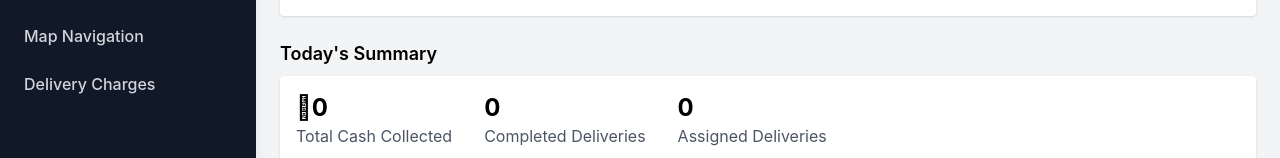
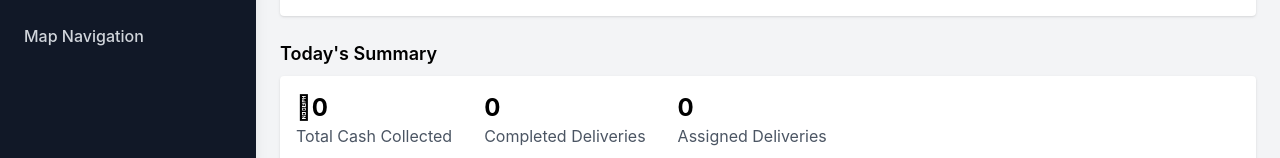
Before and after one commit to aayam871/Finalyear-project, a React (Create React App) app: page /delivery-agent/dashboard in a window 1280 px wide. Shown: the part 261-419 px from the top of the page. Built offline with nearby package versions, Linux system fonts and the light colour scheme; no server answers.

Commit message:
Changes made

```diff
--- a/src/delivery/Sidebar.jsx
+++ b/src/delivery/Sidebar.jsx
@@ -7,7 +7,6 @@ const navItems = [
   { to: "/delivery-agent/order-history", label: "Order History" },
   { to: "/delivery-agent/cod-management", label: "COD Money Management" },
   { to: "/delivery-agent/map-navigation", label: "Map Navigation" },
-  { to: "/delivery-agent/delivery-charges", label: "Delivery Charges" },
 ];
 
 const Sidebar = () => (
```
